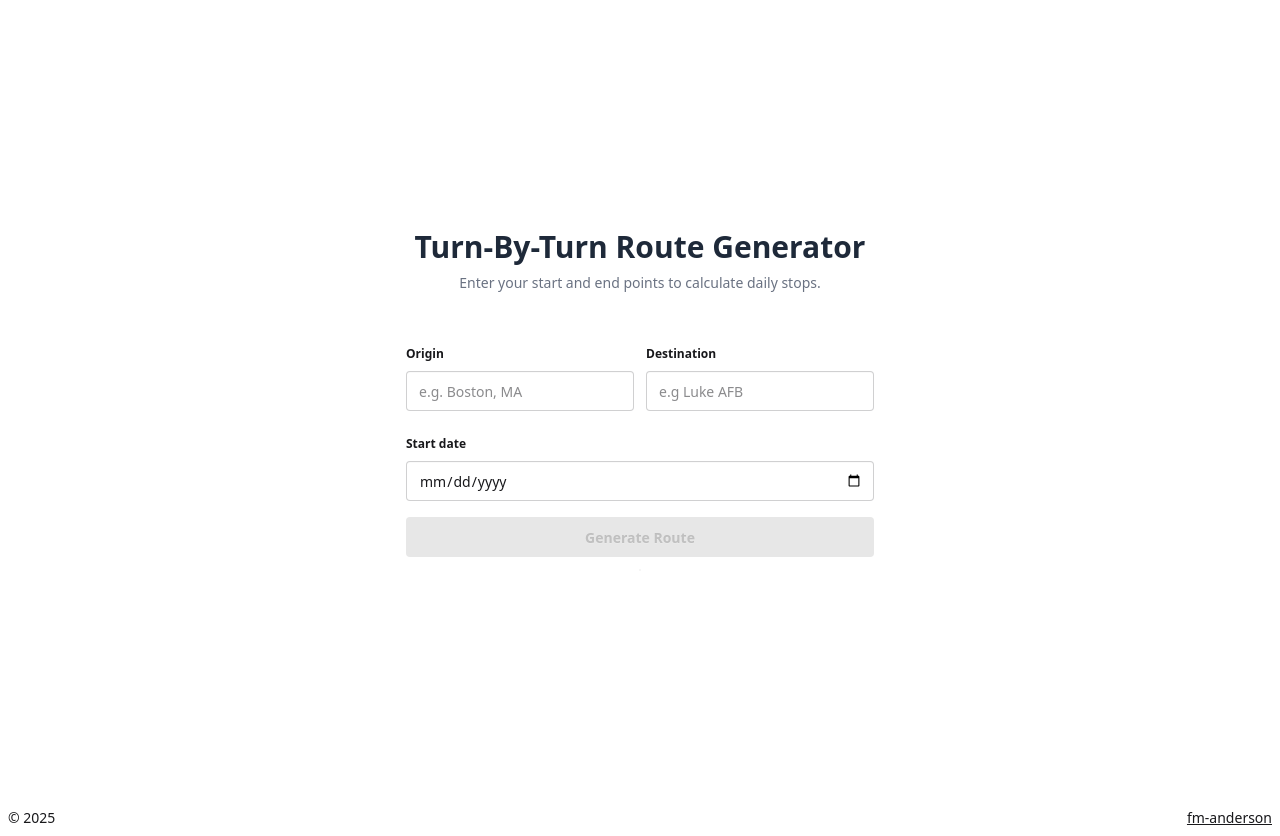
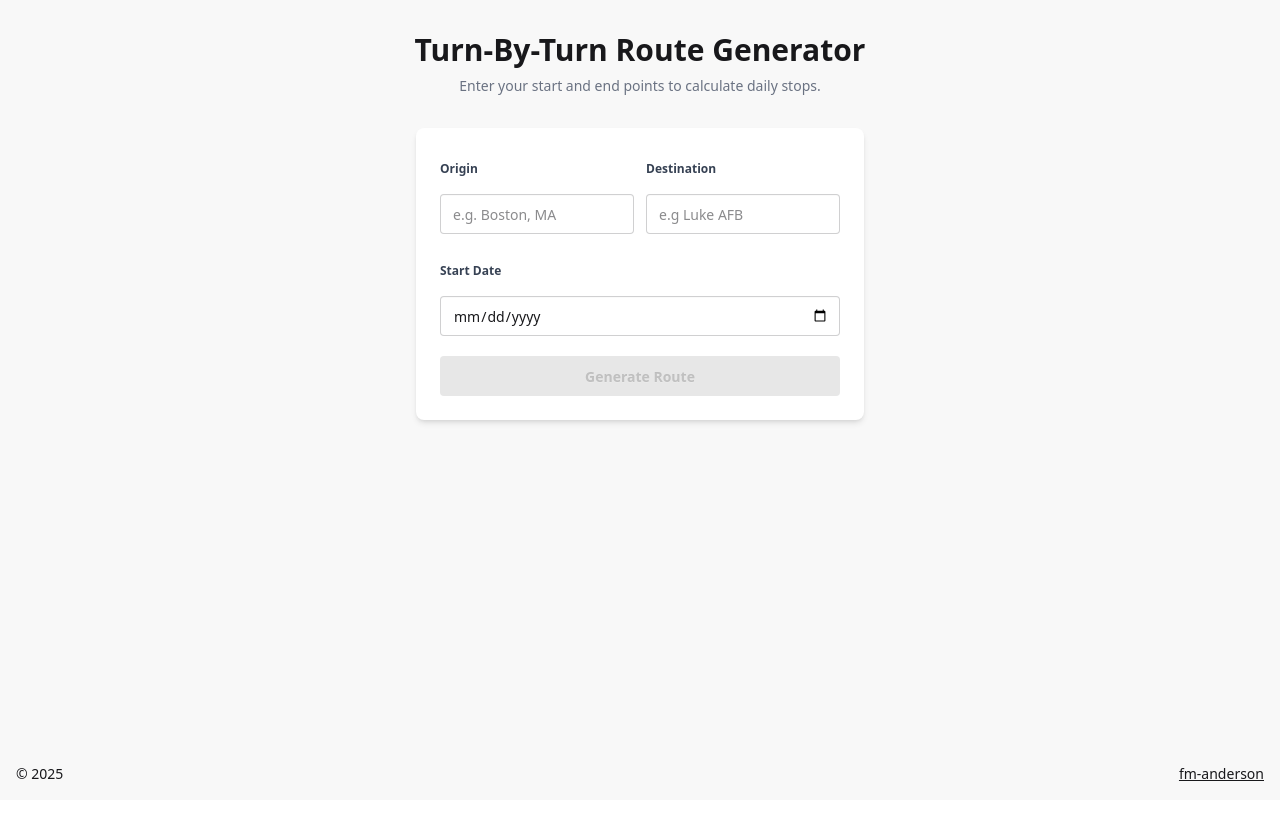
Before and after one commit to fm-anderson/turn-by-turn, a React (Vite) app: page / in a window 1280 px wide. After the commit the page ends 800 px from the top, so only its background shows below. Built offline with nearby package versions, Linux system fonts and the light colour scheme.

Commit message:
style updates

```diff
--- a/src/App.tsx
+++ b/src/App.tsx
@@ -144,67 +144,85 @@ function App() {
   const isFormComplete = origin && destination && startDate;
 
   return (
-    <>
-      <div className="flex flex-col gap-3 justify-center items-center h-screen mx-4">
+    <div className="flex flex-col min-h-screen bg-base-200">
+      <div className="flex-grow flex flex-col items-center justify-start p-4 md:p-8">
         <div className="text-center mb-8">
-          <h1 className="text-2xl md:text-3xl font-bold text-gray-800">
+          <h1 className="text-2xl md:text-3xl font-bold text-base-content">
             Turn-By-Turn Route Generator
           </h1>
           <p className="text-gray-500 mt-2 text-sm md:text-md">
             Enter your start and end points to calculate daily stops.
           </p>
         </div>
-        <div>
-          <form onSubmit={handleGenerateRoute} className="flex flex-col gap-3">
-            <span className="flex gap-3 mx-auto">
-              <fieldset className="fieldset">
-                <legend className="fieldset-legend">Origin</legend>
+        <div className="w-full max-w-md bg-base-100 p-6 rounded-lg shadow-md mb-8">
+          <form onSubmit={handleGenerateRoute} className="flex flex-col gap-4">
+            <div className="flex flex-col sm:flex-row gap-3">
+              <fieldset className="fieldset flex-1">
+                <legend className="fieldset-legend text-gray-700 mb-1">
+                  Origin
+                </legend>
                 <input
-                  className="input"
+                  className="input w-full"
                   type="text"
                   value={origin}
                   onChange={(e) => setOrigin(e.target.value)}
                   placeholder="e.g. Boston, MA"
                   disabled={isLoading}
+                  aria-label="Origin"
                 />
               </fieldset>
-              <fieldset className="fieldset">
-                <legend className="fieldset-legend">Destination</legend>
+              <fieldset className="fieldset flex-1">
+                <legend className="fieldset-legend text-gray-700 mb-1">
+                  Destination
+                </legend>
                 <input
-                  className="input"
+                  className="input w-full"
                   type="text"
                   value={destination}
                   onChange={(e) => setDestination(e.target.value)}
                   placeholder="e.g Luke AFB"
                   disabled={isLoading}
+                  aria-label="Destination"
                 />
               </fieldset>
-            </span>
-            <fieldset className="fieldset">
-              <legend className="fieldset-legend">Start date</legend>
+            </div>
+            <fieldset className="fieldset flex flex-col">
+              <legend className="fieldset-legend text-gray-700 mb-1">
+                Start Date
+              </legend>
               <input
                 type="date"
-                className="input w-full"
+                className="input w-full p-3"
                 value={startDate}
                 onChange={(e) => setStartDate(e.target.value)}
+                aria-label="Start Date"
               />
             </fieldset>
-
             <button
               type="submit"
               className="btn"
               disabled={isLoading || !isFormComplete}
+              aria-live="polite"
             >
               {isLoading && (
                 <span className="loading loading-spinner loading-sm"></span>
               )}
-              Generate Route
+              {isLoading ? "Generating Route..." : "Generate Route"}
             </button>
           </form>
+          {error && (
+            <div role="alert" className="alert alert-error alert-soft mt-4">
+              <span>
+                <strong className="font-bold">Error: </strong>
+                {error}
+              </span>
+            </div>
+          )}
+        </div>
         {routeData && (
-            <div className="flex justify-between mt-4">
+          <div className="w-full max-w-md flex justify-between mb-8">
             <a
-                className="btn"
+              className="btn bg-white text-black border-[#e5e5e5] rounded-lg"
               href={routeData?.googleMapsUrl}
               target="_blank"
               rel="noopener noreferrer"
@@ -220,7 +238,7 @@ function App() {
                 strokeWidth="2"
                 strokeLinecap="round"
                 strokeLinejoin="round"
-                  className="icon icon-tabler icons-tabler-outline icon-tabler-map-pin-share"
+                className="icon icon-tabler icons-tabler-outline icon-tabler-map-pin-share ml-2"
               >
                 <path stroke="none" d="M0 0h24v24H0z" fill="none" />
                 <path d="M9 11a3 3 0 1 0 6 0a3 3 0 0 0 -6 0" />
@@ -230,7 +248,7 @@ function App() {
               </svg>
             </a>
             <a
-                className="btn"
+              className="btn bg-white text-black border-[#e5e5e5] rounded-lg"
               href={getTurnByTurnMapsUrl(routeData?.googleMapsUrl)}
               target="_blank"
               rel="noopener noreferrer"
@@ -246,7 +264,7 @@ function App() {
                 strokeWidth="2"
                 strokeLinecap="round"
                 strokeLinejoin="round"
-                  className="icon icon-tabler icons-tabler-outline icon-tabler-cloud-download"
+                className="icon icon-tabler icons-tabler-outline icon-tabler-cloud-download ml-2"
               >
                 <path stroke="none" d="M0 0h24v24H0z" fill="none" />
                 <path d="M19 18a3.5 3.5 0 0 0 0 -7h-1a5 4.5 0 0 0 -11 -2a4.6 4.4 0 0 0 -2.1 8.4" />
@@ -256,25 +274,17 @@ function App() {
             </a>
           </div>
         )}
-
-          {error && (
-            <div role="alert" className="alert alert-error alert-soft mt-3">
-              <span>{error}</span>
-            </div>
-          )}
-        </div>
-
-        <div className="overflow-x-auto rounded-box border border-base-content/5 bg-base-100">
         {routeData && (
-            <table className="table table-xs md:table-md">
+          <div className="overflow-x-auto rounded-lg bg-base-100 shadow-xl">
+            <table className="table">
               <thead>
                 <tr>
                   <th>#</th>
-                  <th className="hidden md:block">Date</th>
+                  <th className="hidden md:table-cell">Date</th>
                   <th>Departure Point</th>
                   <th>Arrival Point</th>
-                  <th className="hidden md:block">Lenght of Rest</th>
-                  <th>Aprox. Mileage</th>
+                  <th className="hidden md:table-cell">Lenght of Rest</th>
+                  <th>Approx. Mileage</th>
                 </tr>
               </thead>
               <tbody>
@@ -282,6 +292,7 @@ function App() {
                   .slice(0, routeData.stops.length - 1)
                   .map((stop: Stop, index: number) => {
                     const arrivalStop = routeData.stops[index + 1];
+
                     const [year, month, day] = startDate.split("-").map(Number);
                     const initialDepartureDate = new Date(year, month - 1, day);
                     initialDepartureDate.setHours(0, 0, 0, 0);
@@ -304,30 +315,32 @@ function App() {
                       .replace(/,/, "");
 
                     return (
-                      <tr key={index}>
-                        <th>{index + 1}</th>
+                      <tr
+                        key={index}
+                        className="border-b border-gray-200 hover:bg-gray-50"
+                      >
+                        <th className="py-3 px-4 text-sm text-gray-900">
+                          {index + 1}
+                        </th>
                         <TableData hideOnMobile={true}>
                           {formattedDate}
                         </TableData>
                         <TableData>{stop.address}</TableData>
                         <TableData>{arrivalStop.address}</TableData>
                         <TableData hideOnMobile={true}>8 hours</TableData>
-                        <td>
-                          {routeData.stops[
-                            index + 1
-                          ].actualDistanceAdded.toFixed(0)}{" "}
-                          mi
-                        </td>
+                        <TableData>
+                          +{arrivalStop.actualDistanceAdded.toFixed(0)} mi
+                        </TableData>
                       </tr>
                     );
                   })}
               </tbody>
             </table>
+          </div>
         )}
       </div>
+      <Footer />
     </div>
-      <Footer />
-    </>
   );
 }
 
--- a/src/components/Footer.tsx
+++ b/src/components/Footer.tsx
@@ -1,6 +1,6 @@
 function Footer() {
   return (
-    <footer className="footer footer-center justify-between bg-base-100 text-base-content p-2">
+    <footer className="flex text-sm justify-between text-base-content p-4">
       <p>© {new Date().getFullYear()} </p>
       <a
         className="link"
```
Lines whose indentation alone changed are shown as unchanged.
